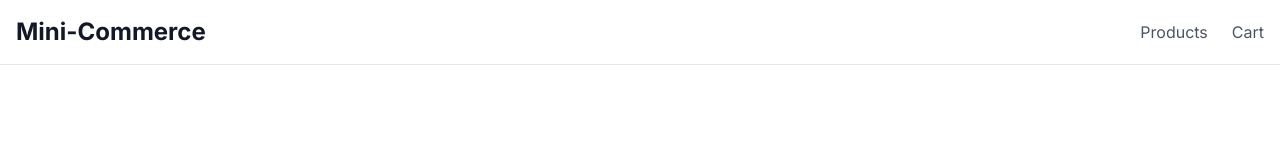
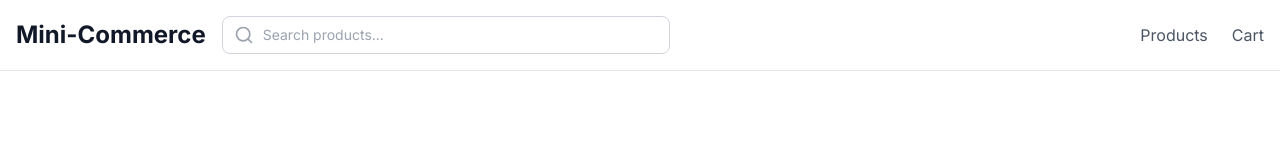
Before and after one commit to OlawaleP/stackbuld-e-commerce, a Next.js app: page / in a window 1280 px wide. Shown: the top 160 px of the page. Built offline with nearby package versions, Linux system fonts and the light colour scheme; no server answers.

Commit message:
Fix: header component

```diff
--- a/components/organisms/Header.tsx
+++ b/components/organisms/Header.tsx
@@ -1,6 +1,7 @@
 import Link from 'next/link';
 import { useCartStore } from '@/lib/store/cart-store';
 import { Badge } from '@/components/atoms/Badge';
+import { SearchBar } from '@/components/molecules/SearchBar';
 
 export const Header: React.FC = () => {
   const itemCount = useCartStore((state) => state.getItemCount());
@@ -12,6 +13,10 @@ export const Header: React.FC = () => {
           <Link href="/" className="text-2xl font-bold text-gray-900">
             Mini-Commerce
           </Link>
+
+          <div className="flex-1 mx-4">
+            <SearchBar />
+          </div>
 
           <nav className="flex items-center space-x-6">
             <Link href="/" className="text-gray-600 hover:text-gray-900">
```
